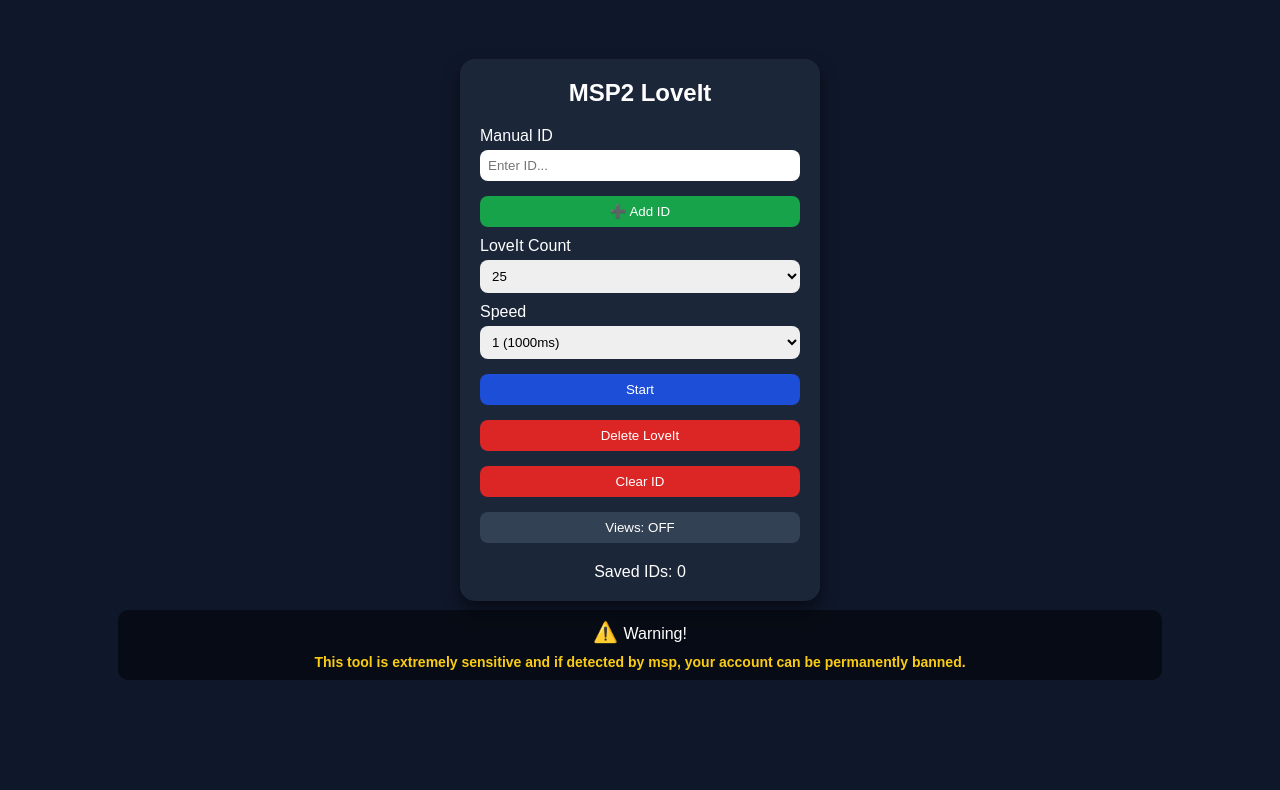
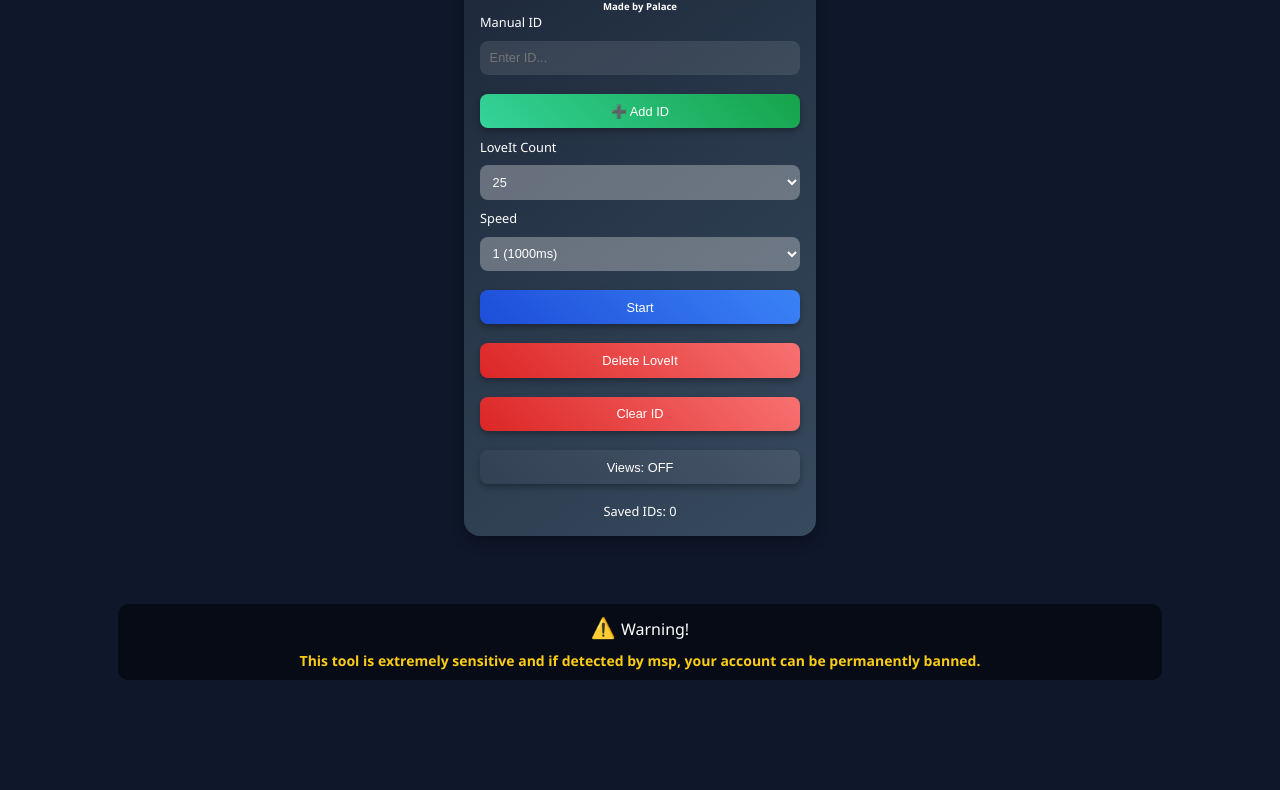
Before and after one commit to palacejs/gjasdfgasdfas, a plain HTML site: page index.html in a window 1280 px wide. Shown: the part 110-900 px from the top of the page. Drawn offline with Linux system fonts and the light colour scheme.

Commit message:
Update index.html

```diff
--- a/index.html
+++ b/index.html
@@ -2,27 +2,33 @@
 <html lang="en">
 <head>
   <meta charset="UTF-8">
-  <title>MSP2 LoveIt Hack</title>
+  <title>MSP2 LoveIt</title>
   <style>
     body {
-      font-family: Arial, sans-serif;
+      font-family: 'Segoe UI', Tahoma, Geneva, Verdana, sans-serif;
       background: #0f172a;
       color: white;
       display: flex;
       justify-content: center;
-      align-items: center;
+      align-items: flex-start;
       height: 100vh;
       margin: 0;
       padding: 40px;
+      padding-top: 60px;
+      overflow: hidden;
     }
 
     .panel {
-      background: rgba(30, 41, 59, 0.9); /* Yarı şeffaf pencere */
+      background: linear-gradient(145deg, rgba(30, 41, 59, 0.9), rgba(60, 80, 100, 0.9));
       padding: 20px;
-      border-radius: 15px;
-      width: 320px;
-      box-shadow: 0 8px 16px rgba(0, 0, 0, 0.5);
+      border-radius: 20px;
+      width: 400px;
+      box-shadow: 0 8px 16px rgba(0, 0, 0, 0.3);
       animation: growPanel 1s ease-out forwards;
+      margin-bottom: 30px;
+      zoom: 0.8;  /* Paneli %90 küçült */
+      position: relative; /* Konumlandırmayı etkinleştir */
+      top: -20px; /* Paneli yukarıya kaydırır */
     }
 
     @keyframes growPanel {
@@ -39,30 +45,87 @@
     .panel h2 {
       margin-top: 0;
       text-align: center;
+      font-size: 35px;
+      font-weight: bold;
+      background: linear-gradient(45deg, #34d399, #a855f7, #93c5fd);
+      background-clip: text;
+      -webkit-background-clip: text;
+      color: transparent;
+      text-shadow: 2px 2px 8px rgba(0, 0, 0, 0.7);
+      margin-bottom: 15px;
+    }
+
+    .made-by {
+      font-size: 12px;
+      text-align: center;
+      color: white;
+      margin-top: 5px;
+      background: linear-gradient(45deg, #ffffff, #ffffff, #ffffff);
+      background-clip: text;
+      -webkit-background-clip: text;
+      color: transparent;
+      font-weight: bold;
     }
 
     input, select, button {
       width: 100%;
-      margin: 5px 0 10px;
-      padding: 8px;
+      margin: 12px 0;
+      padding: 12px;
       border: none;
-      border-radius: 8px;
+      border-radius: 10px;
+      box-sizing: border-box;
+      transition: all 0.3s ease;
     }
 
-    #manualIdInput {
-      width: 95%;
+    input, select {
+      background: rgba(255, 255, 255, 0.1);
+      color: white;
+      font-size: 16px;
+    }
+
+    select {
+      background: rgba(255, 255, 255, 0.3);
+      color: white;
+    }
+
+    select option {
+      background-color: rgba(255, 255, 255, 0.9);
+      color: black;
     }
 
     button {
       cursor: pointer;
       color: white;
+      font-size: 16px;
+      box-shadow: 0 4px 8px rgba(0, 0, 0, 0.3);
+      transition: all 0.3s ease;
     }
 
-    .btn-green { background: #16a34a; }
-    .btn-blue { background: #1d4ed8; }
-    .btn-red { background: #dc2626; }
-    .btn-gray { background: #334155; }
-    .btn-yellow { background: #facc15; color: black; }
+    .btn-green {
+      background: linear-gradient(45deg, #34d399, #16a34a);
+    }
+    .btn-blue {
+      background: linear-gradient(45deg, #1d4ed8, #3b82f6);
+    }
+    .btn-red {
+      background: linear-gradient(45deg, #dc2626, #f87171);
+    }
+    .btn-gray {
+      background: linear-gradient(45deg, #334155, #475569);
+    }
+    .btn-yellow {
+      background: linear-gradient(45deg, #facc15, #fbbf24);
+    }
+
+    button:hover {
+      transform: scale(1.05);
+      box-shadow: 0 10px 20px rgba(0, 0, 0, 0.4);
+    }
+
+    button:active {
+      transform: scale(1.02);
+      box-shadow: 0 4px 8px rgba(0, 0, 0, 0.5);
+    }
 
     .status {
       margin-top: 10px;
@@ -84,7 +147,7 @@
     }
 
     .warning {
-      color: #facc15; /* Sarı renk */
+      color: #facc15;
       font-weight: bold;
     }
 
@@ -94,7 +157,7 @@
     }
 
     .warning-title::before {
-      content: "⚠️ "; /* Uyarı ikonu */
+      content: "⚠️ ";
       font-size: 20px;
     }
 
@@ -103,6 +166,7 @@
 <body>
   <div class="panel">
     <h2>MSP2 LoveIt</h2>
+    <div class="made-by">Made by Palace</div>
     <label>Manual ID</label>
     <input type="text" id="manualIdInput" placeholder="Enter ID...">
     <button class="btn-green" id="addManualIdButton">➕ Add ID</button>
```
